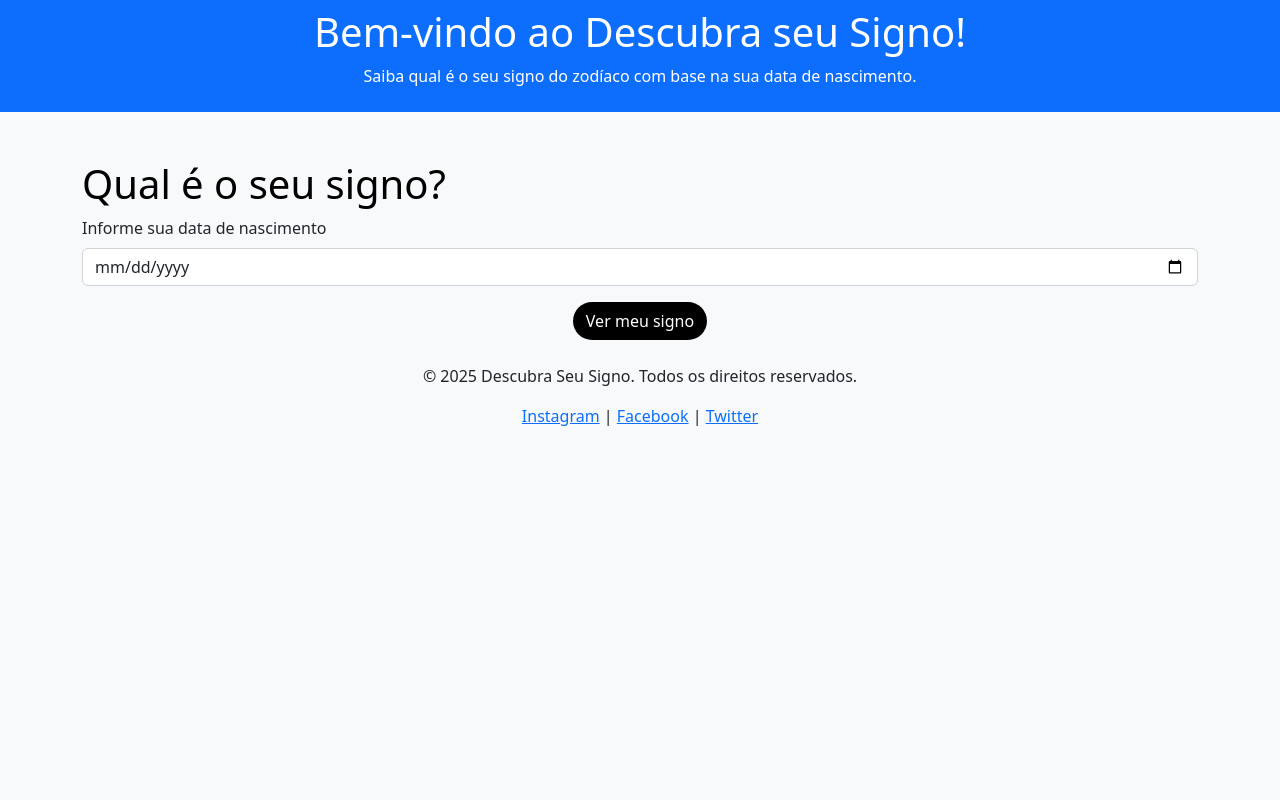
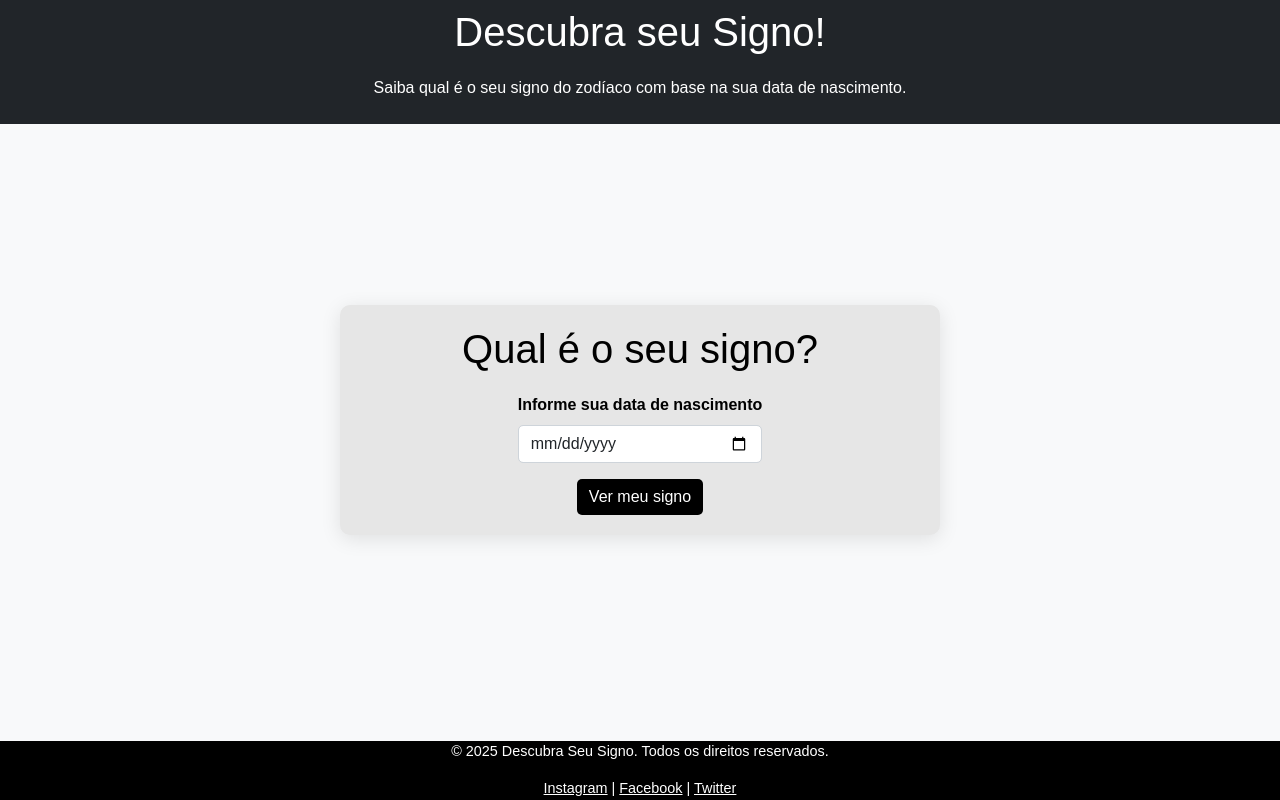
Before and after one commit to LinikerThiers/signos_php, a PHP site: page / in a window 1280 px wide. Run offline with PHP 8.4, Linux system fonts and the light colour scheme.

Commit message:
modificando e estilizando o layout

```diff
--- a/assets/css/style.css
+++ b/assets/css/style.css
@@ -0,0 +1,85 @@
+body {
+    background-color: #e9ecef;
+    font-family: 'Arial', sans-serif;
+    color: #000000;
+}
+
+h1 {
+    margin-bottom: 20px;
+    text-align: center;
+    font-size: 2.5rem;
+    color: #ffffff;
+}
+
+.container {
+    max-width: 600px;
+    background-color: rgb(230, 230, 230);
+    border-radius: 10px;
+    padding: 20px;
+    box-shadow: 0 4px 20px rgba(0, 0, 0, 0.1);
+    margin: auto;
+    display: flex;
+    flex-direction: column;
+    justify-content: center;
+    align-items: center;
+}
+
+.botao-personalizado {
+    border-radius: 10px;
+}
+
+.mb-3 {
+    margin-bottom: 1.5rem;
+}
+
+.form-label {
+    font-weight: bold;
+    margin-bottom: 0.5rem;
+}
+
+.form-control {
+    border: 1px solid #ced4da;
+    border-radius: 5px;
+    transition: border-color 0.3s;
+}
+
+.form-control:focus {
+    border-color: #000000;
+    box-shadow: 0 0 5px rgba(0, 0, 0, 0.5);
+}
+
+.btn {
+    background-color: #000000;
+    border: none;
+    border-radius: 5px;
+    transition: background-color 0.3s;
+}
+
+.btn:hover {
+    background-color: #202020;
+}
+
+footer {
+    text-align: center;
+    margin-top: 20px;
+    font-size: 0.9rem;
+    color: #6c757d;
+}
+
+html,
+body {
+    height: 100%;
+    margin: 0;
+    padding: 0;
+    display: flex;
+    flex-direction: column;
+}
+
+main {
+    flex: 1;
+    display: flex;
+    flex-direction: column;
+    justify-content: center;
+    align-items: center;
+    padding: 20px;
+}
--- a/index.php
+++ b/index.php
@@ -1,14 +1,15 @@
 <?php include('layout/header.php'); ?>
-<div class="container mt-5">
-    <h1 style="color: black;">Qual é o seu signo?</h1>
+    <div class="container">
+        <h1 class="text-black">Qual é o seu signo?</h1>
         <form id="signo-form" method="POST" action="show_zodiac_sign.php">
             <div class="mb-3">
                 <label for="data_nascimento" class="form-label">Informe sua data de nascimento</label> <br>
                 <input type="date" class="form-control" id="data_nascimento" name="data_nascimento" required>
             </div>
             <div class="text-center">
-            <button type="submit" class="btn" style="background-color: #000000; color: white; border-radius: 25px;">Ver meu signo</button>
+                <button type="submit" class="btn btn-dark botao-personalizado">Ver meu signo</button>
             </div>
         </form>
     </div>
+
 <?php include('layout/footer.php'); ?>
--- a/layout/footer.php
+++ b/layout/footer.php
@@ -1,10 +1,12 @@
-<footer class="text-center mt-4">
+</main>
+<footer class="bg-black text-center text-white mt-4">
     <p>&copy; <?php echo date("Y"); ?> Descubra Seu Signo. Todos os direitos reservados.</p>
     <div>
-        <a href="https://www.instagram.com" target="_blank">Instagram</a> |
-        <a href="https://www.facebook.com" target="_blank">Facebook</a> |
-        <a href="https://www.twitter.com" target="_blank">Twitter</a>
+        <a href="https://www.instagram.com" target="_blank" class="text-white">Instagram</a> |
+        <a href="https://www.facebook.com" target="_blank" class="text-white">Facebook</a> |
+        <a href="https://www.twitter.com" target="_blank" class="text-white">Twitter</a>
     </div>
 </footer>
 </body>
+
 </html>
--- a/layout/header.php
+++ b/layout/header.php
@@ -14,9 +14,8 @@
 </head>
 
 <body class="bg-light">
-
-    <body class="bg-light">
-        <header class="bg-primary text-white text-center py-2   ">
-            <h1>Bem-vindo ao Descubra seu Signo!</h1>
+        <header class="bg-dark text-white text-center py-2   ">
+            <h1>Descubra seu Signo!</h1>
             <p>Saiba qual é o seu signo do zodíaco com base na sua data de nascimento.</p>
         </header>
+        <main>
```
Lines whose indentation alone changed are shown as unchanged.
